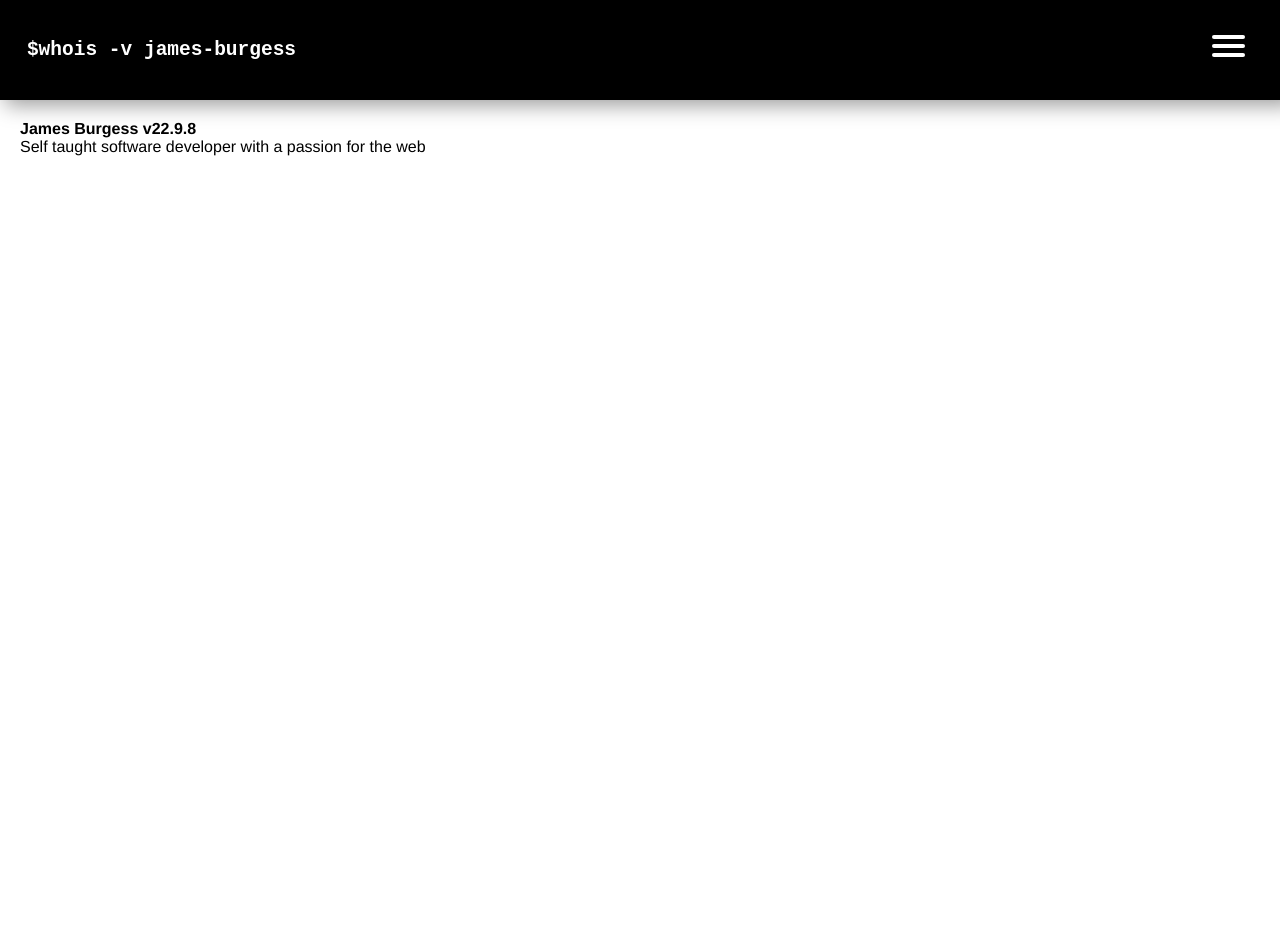
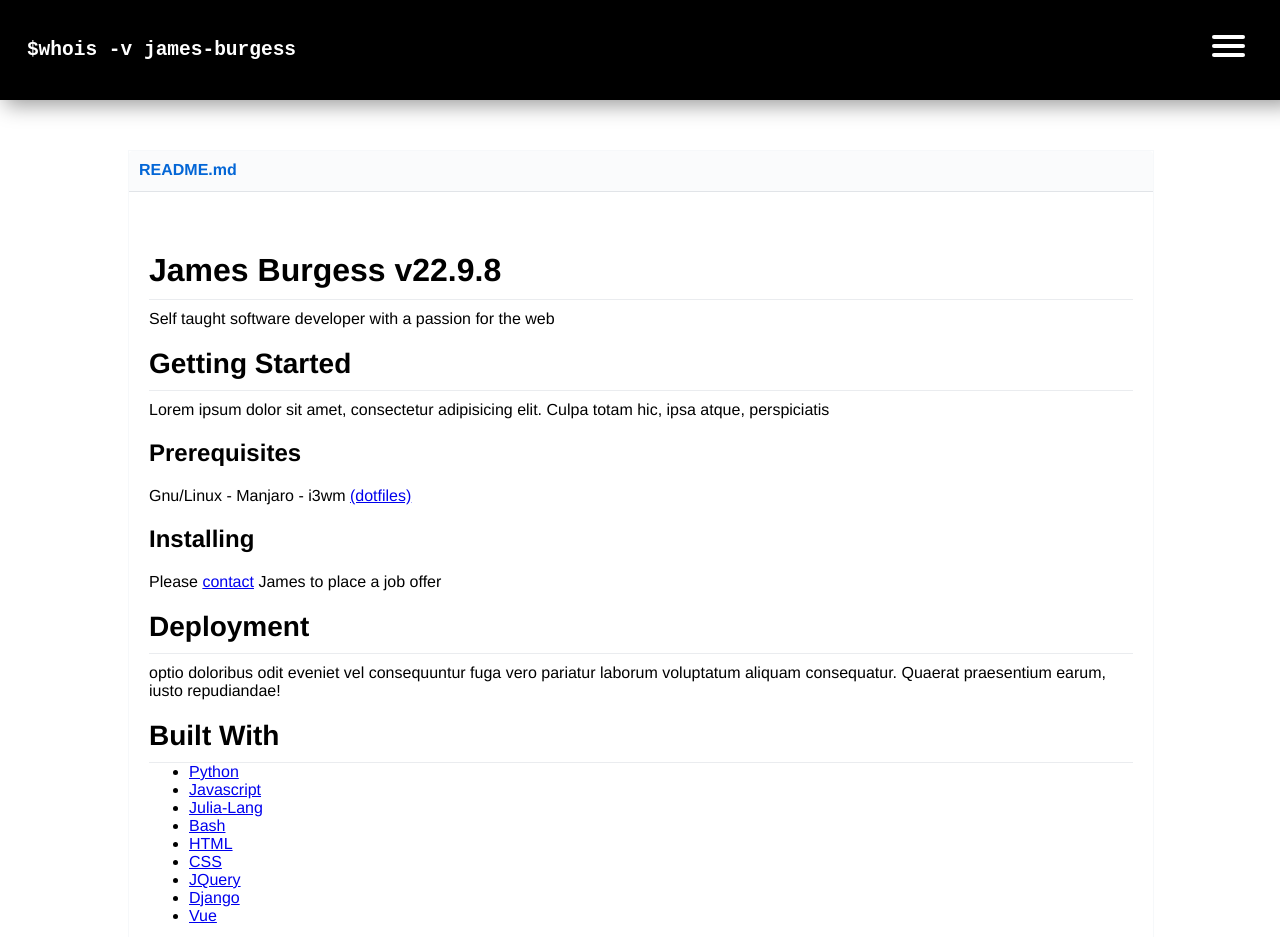
Before and after one commit to James-Burgess/PersonalWebsite, a Vue app: page /#/whois in a window 1280 px wide. Shown: the top 937 px of the page. Before the commit the page ends 800 px from the top, so only its background shows below. Built offline with nearby package versions, Linux system fonts and the light colour scheme.

Commit message:
git good boy, can you even copy github?

```diff
--- a/src/components/whois.vue
+++ b/src/components/whois.vue
@@ -3,10 +3,37 @@
 <header>
   <h1>$whois -v james-burgess</h1>
 </header>
-<body>
-  <h2>James Burgess v22.9.8</h2>
-  <p>Self taught software developer with a passion for the web</p>
-</body>
+<div class="body">
+	<div class="head">
+		<h4>README.md</h4>
+	</div>
+  	<div class="content">
+  		<h2>James Burgess v22.9.8</h2>
+		<p>Self taught software developer with a passion for the web</p>
+		<h3 class="underline">Getting Started</h3>
+		<p>Lorem ipsum dolor sit amet, consectetur adipisicing elit. Culpa totam hic, ipsa atque, perspiciatis</p>
+		<h3>Prerequisites</h3>
+		<p>Gnu/Linux - Manjaro - i3wm <a href="https://github.com/James-Burgess/dotfiles">(dotfiles)</a></p>
+		<h3>Installing</h3>
+		<p>Please <router-link to="/contact">contact</router-link> James to place a job offer</p>
+		<h3 class="underline">Deployment</h3>
+		<p>optio doloribus odit eveniet vel consequuntur fuga vero pariatur laborum voluptatum aliquam consequatur. Quaerat praesentium earum, iusto repudiandae!</p>
+		<h3 class="underline">Built With</h3>
+		<ul>
+			<li><a href="#">Python</a></li>
+			<li><a href="#">Javascript</a></li>
+			<li><a href="#">Julia-Lang</a></li>
+			<li><a href="#">Bash</a></li>
+			<li><a href="#">HTML</a></li>
+			<li><a href="#">CSS</a></li>
+			<li><a href="#">JQuery</a></li>
+			<li><a href="#">Django</a></li>
+			<li><a href="#">Vue</a></li>
+		</ul>
+		<h3 class="underline">License</h3>
+		<p>This Human is licensed under the HIGC License - see the LICENSE.md file for details</p>
+		</div>
+  	</div>
 </main>
 </template>
 
@@ -17,8 +44,52 @@ export default {
 </script>
 
 <style scoped>
-body{
-  padding-top: 20px;
-  padding-left: 20px;
+.body{
+	position: absolute;
+
+	top: 150px;
+	left: 10vw;
+	border: 1px solid #F6F8FA;
+	width: 80vw;
+
 }
+.head{
+	width: 100%;
+	height: 40px;
+
+    background-color: #fafbfc;
+    border-bottom: 1px solid #e1e4e8;
+    border-top-left-radius: 4px;
+    border-top-right-radius: 4px;
+    color: #0366D6;
+}
+h4{
+	padding:10px;
+}
+.content{
+	padding: 50px 20px;
+}
+h3, h2, p{
+	padding: 10px 0;
+}
+
+h2{
+	font-size: 2em;
+	border-bottom: 1px solid #eaecef;
+}
+.underline{
+	border-bottom: 1px solid #eaecef;
+	font-size: 1.75em;
+}
+h3{
+
+	font-size: 1.5em;
+}
+
+ul{
+	padding-left: 40px;
+
+
+}
+
 </style>
--- a/src/components/work.vue
+++ b/src/components/work.vue
@@ -14,7 +14,7 @@
 	<h2>LoopHole Studio</h2>
 	<img src="../../build/logo.png" height="100" width="100" alt="">
 	<p>Front-end Development for a graphic design agencey in Cape Town. JS, HTML, CSS.</p>
-	<a href="http://www.1solution.co.za">View the page</a>
+	<a href="http://loophole.studio">View the page</a>
 </div>
 
 <div class="container">
@@ -28,7 +28,7 @@
 	<h2>1Solution</h2>
 	<img src="../../build/logo.png" height="100" width="100" alt="">
 	<p>Front-end Development of a website for a local handyman - in Progress. Jquery HTML CSS.</p>
-	<a href="http://loophole.studio">Visit the site</a>
+	<a href="http://www.1solution.co.za">Visit the site</a>
 </div>
 
 <div class="container">
```
